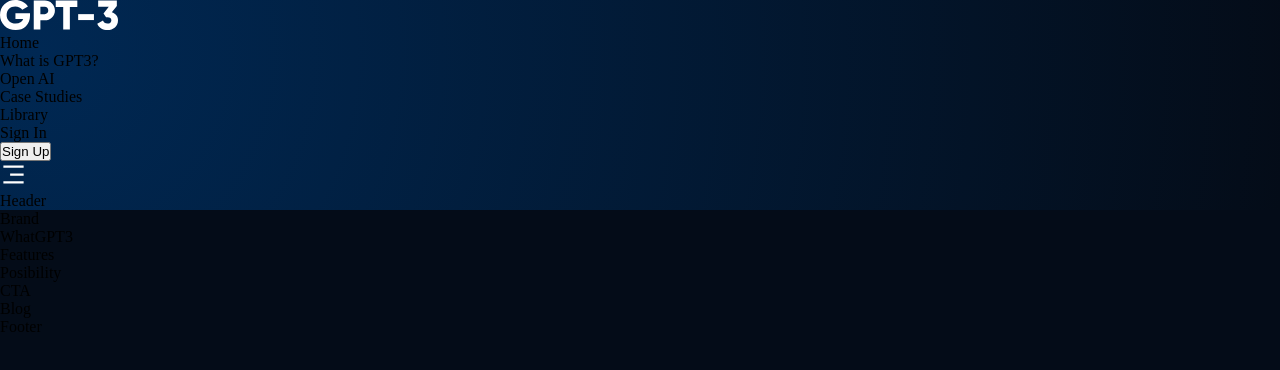
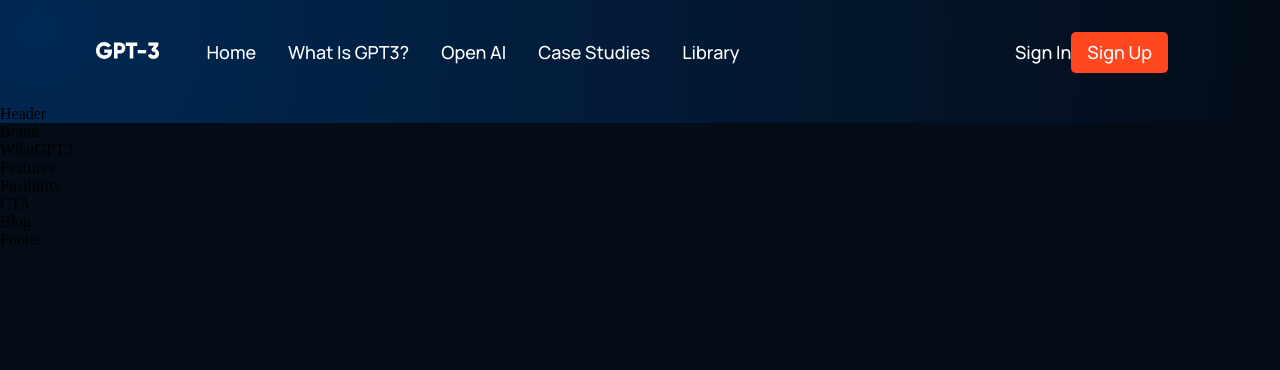
Before and after one commit to GerPut/react-modern-site, a React (Create React App) app: page / in a window 1280 px wide. Shown: the top 370 px of the page. Built offline with nearby package versions, Linux system fonts and the light colour scheme.

Commit message:
Add navbar styles.

```diff
--- a/src/components/navbar/navbar.css
+++ b/src/components/navbar/navbar.css
@@ -0,0 +1,93 @@
+.gpt3__navbar {
+    display: flex;
+    justify-content: space-between;
+    align-items: center;
+    padding: 2rem 6rem
+}
+
+.gpt3__navbar-links {
+    flex: 1;
+    display: flex;
+    justify-content: flex-start;
+    align-items: center;
+}
+
+.gpt3__navbar-links_logo {
+    margin-right: 2rem;
+}
+
+.gpt3__navbar-links_logo img {
+    width: 62.56px;
+    height: 16.02px;
+}
+
+.gpt3__navbar-links_container {
+    display: flex;
+    flex-direction: row;
+}
+
+.gpt3__navbar-sign {
+    display: flex;
+    justify-content: flex-end;
+    align-items: center;
+}
+
+.gpt3__navbar-links_container p, .gpt3__navbar-sign, .gpt3__navbar-menu_container p {
+    color: #fff;
+    font-family: var(--font-family);
+    font-weight: 500;
+    font-size: 18px;
+    line-height: 25px;
+    text-transform: capitalize;
+    margin: 0 1rem;
+    cursor: pointer;
+}
+
+.gpt3__navbar-sign button, .gpt3__navbar-menu_container button {
+    padding: 0.5rem 1rem;
+    color: #fff;
+    background: #ff4820;
+    font-family: var(--font-family);
+    font-weight: 500;
+    font-size: 18px;
+    line-height: 25px;
+    border-radius: 5px;
+    border: 0;
+    outline: none;
+    cursor: pointer;
+}
+
+.gpt3__navbar-menu {
+    margin-left: 1rem;
+    display: none;
+    position: relative;
+}
+
+.gpt3__navbar-menu svg {
+    cursor: pointer;
+}
+
+.gpt3__navbar-menu_container {
+    display: flex;
+    justify-content: flex-end;
+    align-items: flex-end;
+    flex-direction: column;
+    text-align: end;
+    background: var(--color-footer);
+    padding: 2rem;
+    position: absolute;
+    top: 40px;
+    right: 0;
+    margin-top: 1rem;
+    min-width: 210px;
+    border-radius: 5px;
+    box-shadow: 0 0 5 rgba(0, 0, 0, 0.2);
+}
+
+.gpt3__navbar-menu_container p {
+    margin: 1rem 0;
+}
+
+.gpt3__navbar-menu_container-links-sign {
+    display: none;
+}
```
